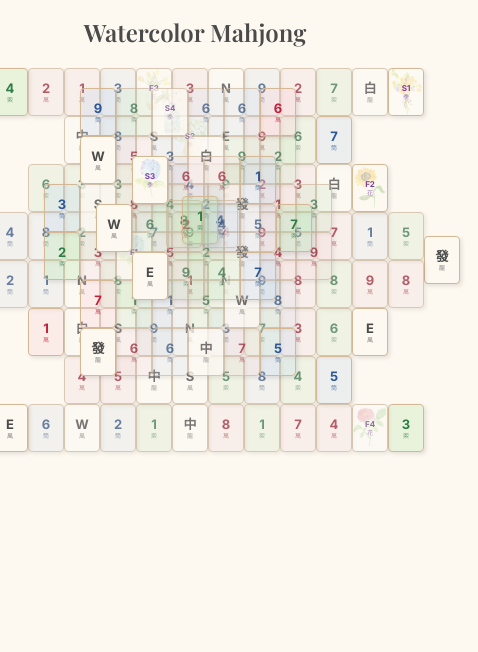
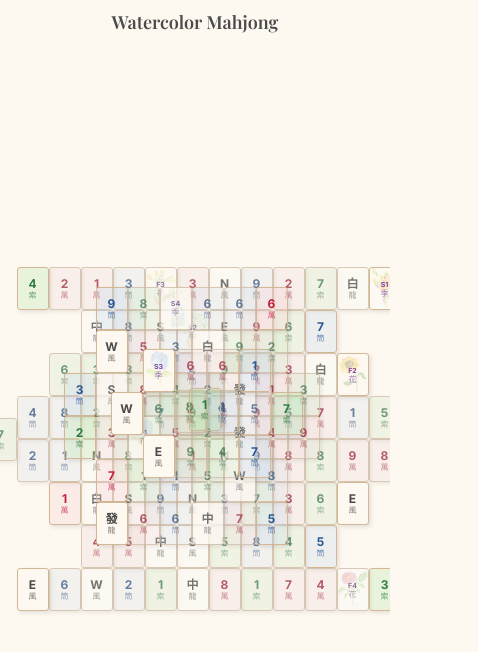
Before and after one commit to Davisopp13/Watercolor-Mahjong, a React (Vite) app: page / in a window 390 px wide. Shown: the top 652 px of the page, 478 px wide, since content can reach past the window. Built offline with nearby package versions, Linux system fonts and the light colour scheme.

Commit message:
feat: responsive design with auto-scaling board for desktop and mobile
Co-Authored-By: Claude Opus 4.6 <noreply@anthropic.com>

```diff
--- a/src/App.jsx
+++ b/src/App.jsx
@@ -43,11 +43,13 @@ export default function App() {
 
   return (
     <div
-      className="flex flex-col items-center w-full min-h-full"
+      className="flex flex-col w-full h-full overflow-hidden"
       style={{ backgroundColor: 'var(--color-background)' }}
     >
+      {/* Header — compact on mobile, more spacious on desktop */}
+      <header className="flex-shrink-0 flex items-center justify-center py-2 lg:py-3">
         <h1
-        className="text-2xl lg:text-3xl font-semibold mt-4 mb-3"
+          className="text-lg sm:text-xl lg:text-3xl font-semibold"
           style={{
             fontFamily: "'Playfair Display', Georgia, serif",
             color: 'var(--color-charcoal)',
@@ -55,15 +57,17 @@ export default function App() {
         >
           Watercolor Mahjong
         </h1>
+      </header>
 
-      <div className="flex-1 flex items-start justify-center overflow-auto p-2 lg:p-6">
+      {/* Board — fills remaining space, board auto-scales to fit */}
+      <main className="flex-1 min-h-0">
         <Board
           tiles={tiles}
           selectedId={selectedId}
           freeTileIds={freeTileIds}
           onTileClick={handleTileClick}
         />
-      </div>
+      </main>
     </div>
   )
 }
--- a/src/components/Board.jsx
+++ b/src/components/Board.jsx
@@ -1,35 +1,69 @@
-import React, { useMemo } from 'react'
+import React, { useMemo, useState, useEffect, useRef, useCallback } from 'react'
 import Tile from './Tile.jsx'
 import { getLayoutBounds } from '../data/layout.js'
 
-// Tile pixel sizes per breakpoint (matches PRD)
-const TILE_SIZES = {
-  desktop: { w: 60, h: 80 },
-  tablet:  { w: 50, h: 66 },
-  mobile:  { w: 36, h: 48 },
-}
+// 3D layer offsets as fraction of tile width/height
+const LAYER_OFFSET_X_RATIO = -2 / 60  // ~-0.033 of tileW
+const LAYER_OFFSET_Y_RATIO = -4 / 80  // ~-0.05 of tileH
 
-// 3D layer offsets (pixels) — gives the stacking illusion
-const LAYER_OFFSET_X = -2
-const LAYER_OFFSET_Y = -4
+// Tile aspect ratio (width:height = 3:4)
+const TILE_ASPECT = 60 / 80
+
+// Max tile sizes (desktop cap)
+const MAX_TILE_W = 60
+const MAX_TILE_H = 80
+
+// Min tile width to ensure tappable touch targets (44px minimum)
+const MIN_TILE_W = 32
 
 export default function Board({ tiles, selectedId, freeTileIds, onTileClick }) {
   const bounds = useMemo(() => getLayoutBounds(), [])
+  const containerRef = useRef(null)
+  const [tileW, setTileW] = useState(40)
 
-  // Determine tile size from viewport (we read once on mount and on resize)
-  const [tileSize, setTileSize] = React.useState(() => getTileSize())
+  // Calculate tile size to fit the board within the container
+  const computeTileSize = useCallback(() => {
+    const el = containerRef.current
+    if (!el) return
 
-  React.useEffect(() => {
-    const onResize = () => setTileSize(getTileSize())
+    // Get content area (clientWidth/Height minus padding)
+    const style = getComputedStyle(el)
+    const padX = parseFloat(style.paddingLeft) + parseFloat(style.paddingRight)
+    const padY = parseFloat(style.paddingTop) + parseFloat(style.paddingBottom)
+    const availW = el.clientWidth - padX
+    const availH = el.clientHeight - padY
+
+    // How many tile-widths needed for board width/height
+    const gridW = bounds.width + bounds.layers * Math.abs(LAYER_OFFSET_X_RATIO)
+    const gridH = bounds.height / TILE_ASPECT + bounds.layers * Math.abs(LAYER_OFFSET_Y_RATIO) / TILE_ASPECT
+
+    // Compute tile width that fits in each dimension
+    const fitByWidth = availW / gridW
+    const fitByHeight = availH / gridH
+
+    // Use the smaller to ensure both dimensions fit
+    let tw = Math.floor(Math.min(fitByWidth, fitByHeight))
+
+    // Clamp to min/max
+    tw = Math.max(MIN_TILE_W, Math.min(MAX_TILE_W, tw))
+
+    setTileW(tw)
+  }, [bounds])
+
+  useEffect(() => {
+    computeTileSize()
+    const onResize = () => computeTileSize()
     window.addEventListener('resize', onResize)
     return () => window.removeEventListener('resize', onResize)
-  }, [])
+  }, [computeTileSize])
 
-  const { w: tileW, h: tileH } = tileSize
+  const tileH = Math.round(tileW / TILE_ASPECT)
+  const layerOffX = Math.round(tileW * LAYER_OFFSET_X_RATIO)
+  const layerOffY = Math.round(tileH * LAYER_OFFSET_Y_RATIO)
 
-  // Board pixel dimensions (account for layer offsets)
-  const boardW = bounds.width * tileW + bounds.layers * Math.abs(LAYER_OFFSET_X)
-  const boardH = bounds.height * tileH + bounds.layers * Math.abs(LAYER_OFFSET_Y)
+  // Board pixel dimensions
+  const boardW = bounds.width * tileW + bounds.layers * Math.abs(layerOffX)
+  const boardH = bounds.height * tileH + bounds.layers * Math.abs(layerOffY)
 
   // Sort tiles by z so higher layers render on top (painter's algorithm)
   const sortedTiles = useMemo(() =>
@@ -40,16 +74,17 @@ export default function Board({ tiles, selectedId, freeTileIds, onTileClick }) {
   const freeSet = useMemo(() => new Set(freeTileIds), [freeTileIds])
 
   return (
+    <div ref={containerRef} className="w-full h-full flex items-center justify-center p-2 sm:p-4 lg:p-6">
       <div
-      className="relative mx-auto"
+        className="relative flex-shrink-0"
         style={{ width: boardW, height: boardH }}
       >
         {sortedTiles.map(tile => {
           if (tile.removed) return null
 
           // Convert grid position to pixel position
-        const px = (tile.x - bounds.minX) * tileW + tile.z * LAYER_OFFSET_X
-        const py = (tile.y - bounds.minY) * tileH + tile.z * LAYER_OFFSET_Y
+          const px = (tile.x - bounds.minX) * tileW + tile.z * layerOffX
+          const py = (tile.y - bounds.minY) * tileH + tile.z * layerOffY
 
           return (
             <div
@@ -74,12 +109,6 @@ export default function Board({ tiles, selectedId, freeTileIds, onTileClick }) {
           )
         })}
       </div>
+    </div>
   )
 }
-
-function getTileSize() {
-  const vw = typeof window !== 'undefined' ? window.innerWidth : 1024
-  if (vw >= 1024) return TILE_SIZES.desktop
-  if (vw >= 768) return TILE_SIZES.tablet
-  return TILE_SIZES.mobile
-}
--- a/src/components/Tile.jsx
+++ b/src/components/Tile.jsx
@@ -30,19 +30,22 @@ export default function Tile({
       ? SEASON_IMAGES[value]
       : null
 
+  // Scale border width proportionally
+  const borderWidth = selected ? Math.max(2, Math.round(3 * (tileWidth / 60))) : 1
+
   return (
     <button
       onClick={free ? onClick : undefined}
       disabled={!free}
       aria-label={`${suit} ${value}${free ? '' : ' (blocked)'}`}
-      className="tile"
+      className={`tile${free ? ' tile-free' : ''}`}
       style={{
         width: tileWidth,
         height: tileHeight,
         position: 'relative',
-        borderRadius: 4,
+        borderRadius: Math.max(3, Math.round(4 * (tileWidth / 60))),
         border: selected
-          ? '3px solid var(--color-lavender)'
+          ? `${borderWidth}px solid var(--color-lavender)`
           : '1px solid var(--color-tan)',
         backgroundColor: hasImage ? 'var(--color-cream)' : colors.bg,
         boxShadow: selected
@@ -75,7 +78,7 @@ export default function Tile({
             backgroundSize: 'cover',
             backgroundPosition: 'center',
             opacity: 0.3,
-            borderRadius: 3,
+            borderRadius: Math.max(2, Math.round(3 * (tileWidth / 60))),
           }}
         />
       )}
@@ -100,12 +103,12 @@ export default function Tile({
         style={{
           position: 'relative',
           zIndex: 1,
-          fontSize: Math.round(10 * (tileWidth / 60)),
+          fontSize: Math.max(8, Math.round(10 * (tileWidth / 60))),
           fontWeight: 500,
           color: colors.symbol,
           opacity: 0.7,
           lineHeight: 1,
-          marginTop: 2,
+          marginTop: Math.max(1, Math.round(2 * (tileWidth / 60))),
           textShadow: hasImage ? '0 0 3px rgba(255,255,255,0.9)' : 'none',
         }}
       >
--- a/src/index.css
+++ b/src/index.css
@@ -44,3 +44,17 @@ body {
   height: 100vh;
   height: 100dvh;
 }
+
+/* Desktop hover states — only on pointer devices (not touch) */
+@media (hover: hover) and (pointer: fine) {
+  .tile-free:hover:not(:disabled) {
+    box-shadow: 0 3px 8px rgba(184, 165, 208, 0.35), 0 2px 4px rgba(0, 0, 0, 0.1) !important;
+    transform: translateY(-1px) !important;
+  }
+}
+
+/* Active/tap feedback for all devices */
+.tile:active:not(:disabled) {
+  transform: scale(0.96) !important;
+  transition-duration: 50ms !important;
+}
```
Also changed, not shown: progress.txt, 1 other file (tests, documents, lock files or other folders). Lines whose indentation alone changed are shown as unchanged.
